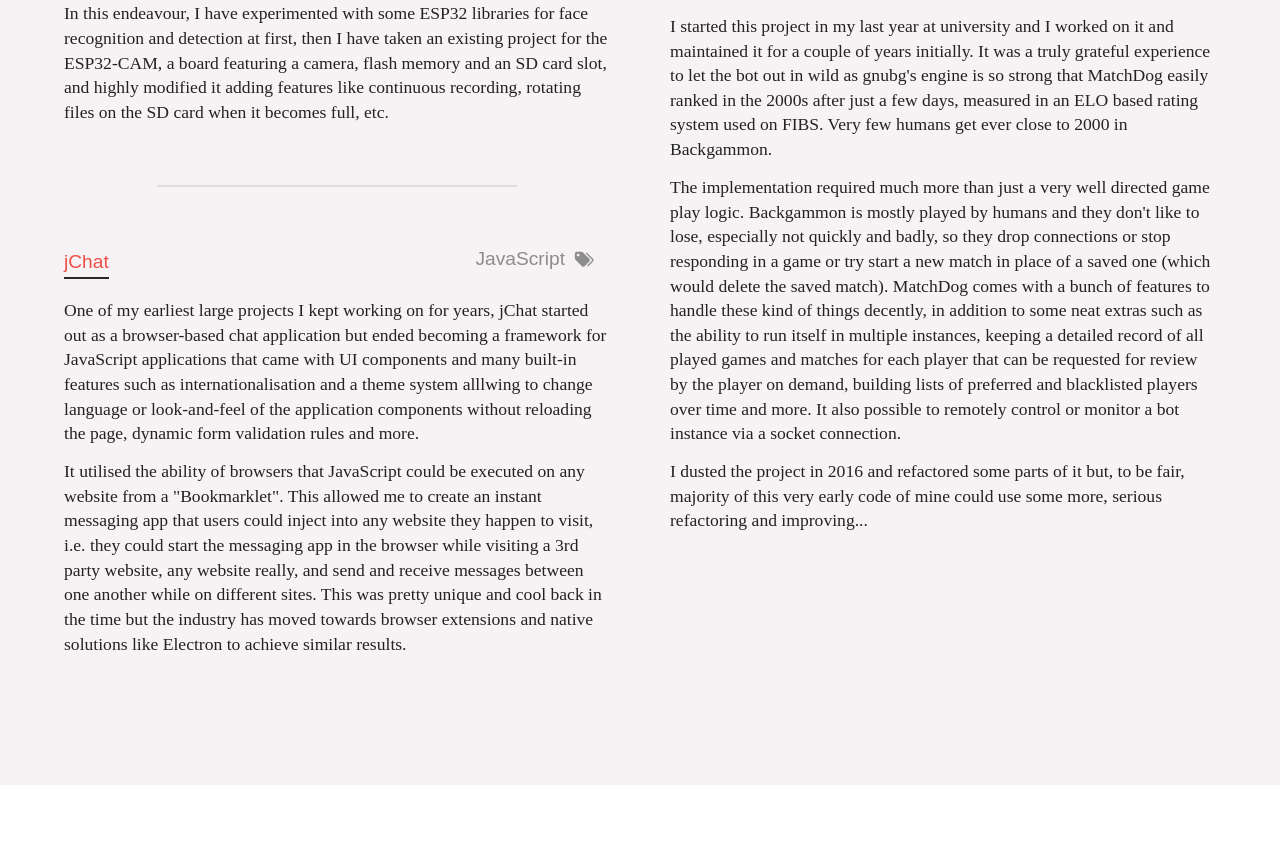
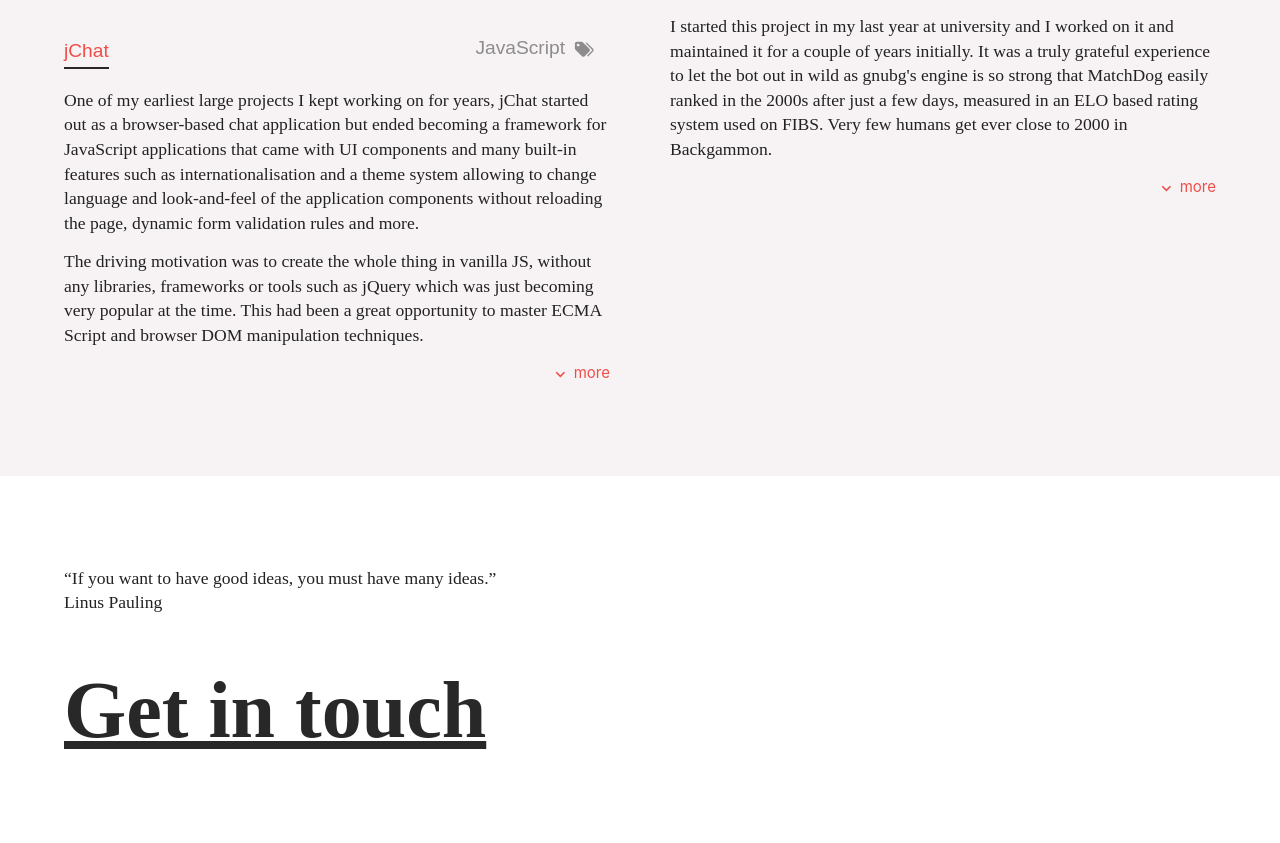
Before and after one commit to marekful/cv-website, a Vue app: page / in a window 1280 px wide. Shown: the part 7439-8282 px from the top of the page. Built offline with nearby package versions, Linux system fonts and the light colour scheme; a web font is replaced by a local one.

Commit message:
feat: add expandable section in ProjectFragment ('show more')

```diff
--- a/src/components/fragments/ProjectFragment.vue
+++ b/src/components/fragments/ProjectFragment.vue
@@ -1,7 +1,15 @@
 <script setup>
+import { ref } from 'vue'
 import { Label } from '../../api/labels'
+import ChevronDownIcon from '../icons/ChevronDownIcon.vue'
+import ChevronUpIcon from '../icons/ChevronUpIcon.vue'
 import GitHubIcon from '../icons/GitHubIcon.vue'
 import LabelIcon from '../icons/LabelIcon.vue'
+
+let show = ref(false)
+const more = () => {
+  show.value = !show.value
+}
 
 defineProps({
   linkHref: {
@@ -36,8 +44,25 @@ defineProps({
       </span>
     </div>
   </div>
+
   <div class="description">
     <slot name="description"></slot>
+  </div>
+
+  <div v-if="$slots.more !== undefined">
+    <div class="show-more">
+      <a href="#" @click.prevent="more">
+        <span>
+          <ChevronDownIcon v-if="show === false" />
+          <ChevronUpIcon v-else />
+        </span>
+        <span v-if="show === false">more</span>
+        <span v-else>less</span>
+      </a>
+    </div>
+    <div v-if="show === true" class="description more">
+      <slot name="more"></slot>
+    </div>
   </div>
 </template>
 
@@ -85,6 +110,18 @@ h1 {
   text-decoration: underline;
 }
 
+.show-more {
+  float: right;
+  position: relative;
+  clear: both;
+}
+
+.description.more {
+  clear: right;
+  top: 1em;
+  position: relative;
+}
+
 .link a svg {
   fill: var(--vt-c-divider-dark-1);
   float: right;
--- a/src/components/site-content/ProjectsSection.vue
+++ b/src/components/site-content/ProjectsSection.vue
@@ -26,6 +26,8 @@ import Project from '../fragments/ProjectFragment.vue'
                 frontend written in the Vue.js framework provides neat functionality to start, track
                 and abort remote transfers.
               </p>
+            </template>
+            <template #more>
               <p>
                 In the first prototype, remote connections were only possible if both servers had
                 WebSCP installed. Since then I have iterated to a next prototype (not yet published)
@@ -74,10 +76,18 @@ import Project from '../fragments/ProjectFragment.vue'
                 One of my earliest large projects I kept working on for years, jChat started out as
                 a browser-based chat application but ended becoming a framework for JavaScript
                 applications that came with UI components and many built-in features such as
-                internationalisation and a theme system alllwing to change language or look-and-feel
-                of the application components without reloading the page, dynamic form validation
-                rules and more.
+                internationalisation and a theme system allowing to change language and
+                look-and-feel of the application components without reloading the page, dynamic form
+                validation rules and more.
               </p>
+              <p>
+                The driving motivation was to create the whole thing in vanilla JS, without any
+                libraries, frameworks or tools such as jQuery which was just becoming very popular
+                at the time. This had been a great opportunity to master ECMA Script and
+                browser DOM manipulation techniques.
+              </p>
+            </template>
+            <template #more>
               <p>
                 It utilised the ability of browsers that JavaScript could be executed on any website
                 from a "Bookmarklet". This allowed me to create an instant messaging app that users
@@ -165,6 +175,8 @@ import Project from '../fragments/ProjectFragment.vue'
                 in the 2000s after just a few days, measured in an ELO based rating system used on
                 FIBS. Very few humans get ever close to 2000 in Backgammon.
               </p>
+            </template>
+            <template #more>
               <p>
                 The implementation required much more than just a very well directed game play
                 logic. Backgammon is mostly played by humans and they don't like to lose, especially
```
